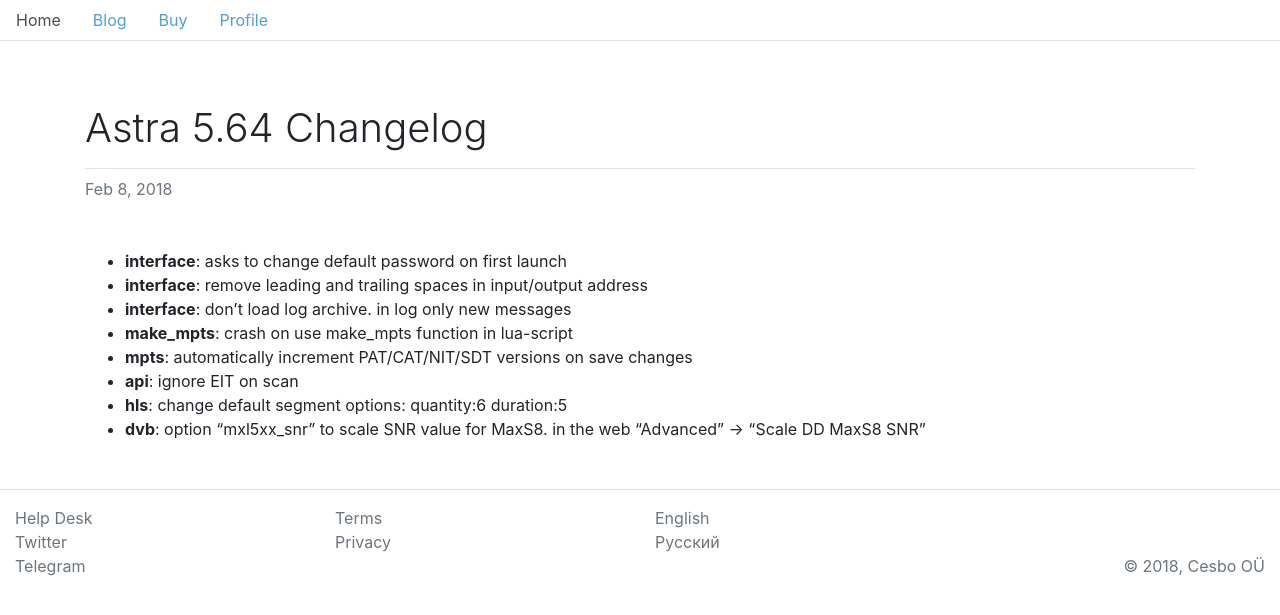
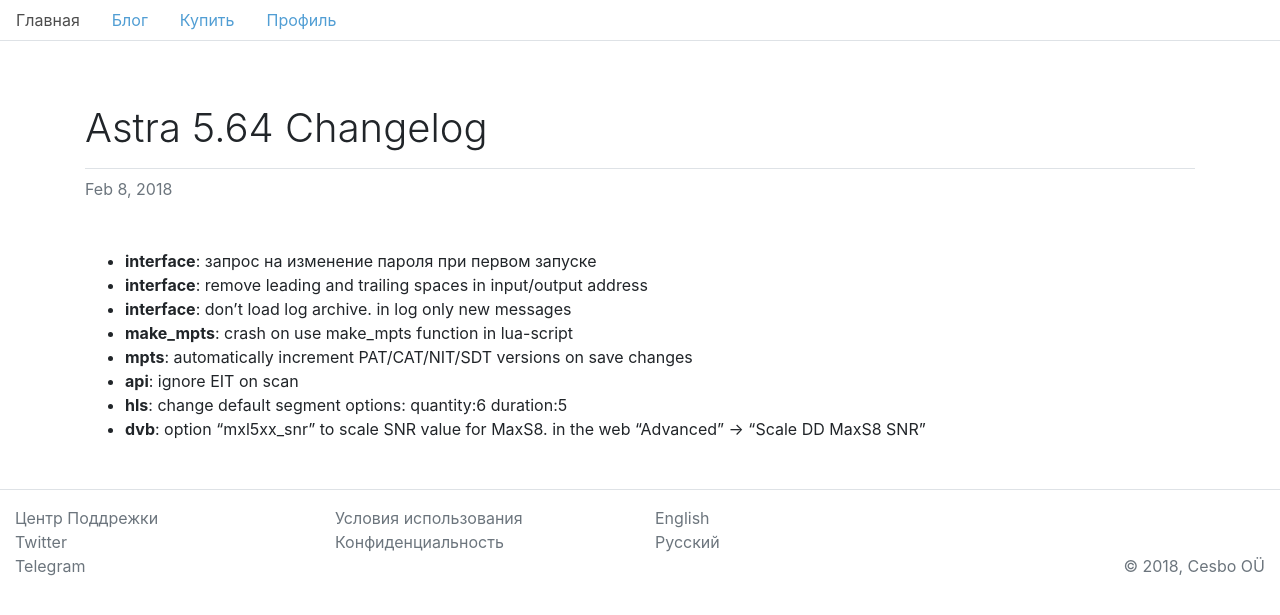
Before and after one commit to ramzes1401ss3/cesbo-www, a Jekyll site: the page built from ru/_posts/2018-02-08-changelog.md, in a window 1280 px wide. Shown: the top 615 px of the page. Built offline with Jekyll 4.4.1, drawn with Linux system fonts in a browser that asks for light colours.

Commit message:
Update 2018-02-08-changelog.md

```diff
--- a/ru/_posts/2018-02-08-changelog.md
+++ b/ru/_posts/2018-02-08-changelog.md
@@ -1,11 +1,11 @@
 ---
 layout: post
-lang: en
+lang: ru
 title: Astra 5.64 Changelog
 tags: [changelog]
 ---
 
-- **interface**: asks to change default password on first launch
+- **interface**: запрос на изменение пароля при первом запуске
 - **interface**: remove leading and trailing spaces in input/output address
 - **interface**: don't load log archive. in log only new messages
 - **make_mpts**: crash on use make_mpts function in lua-script
```
